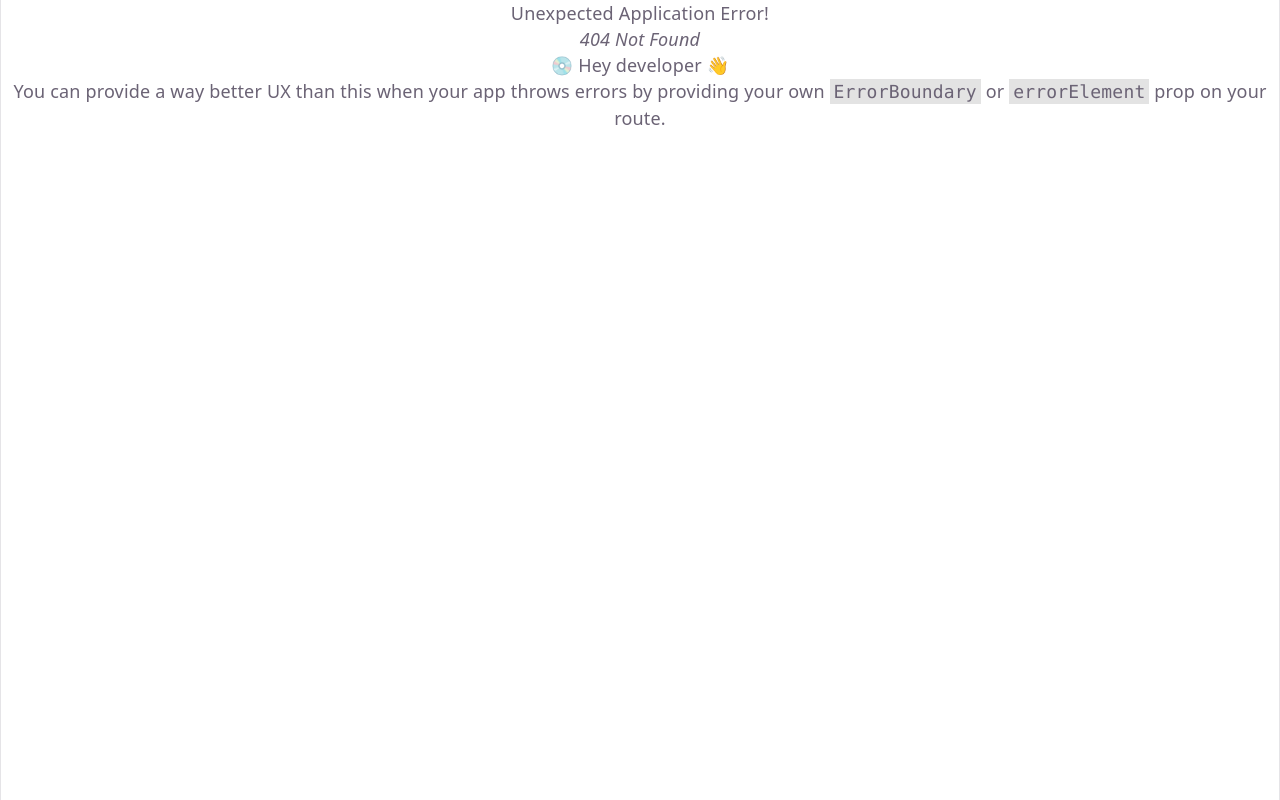
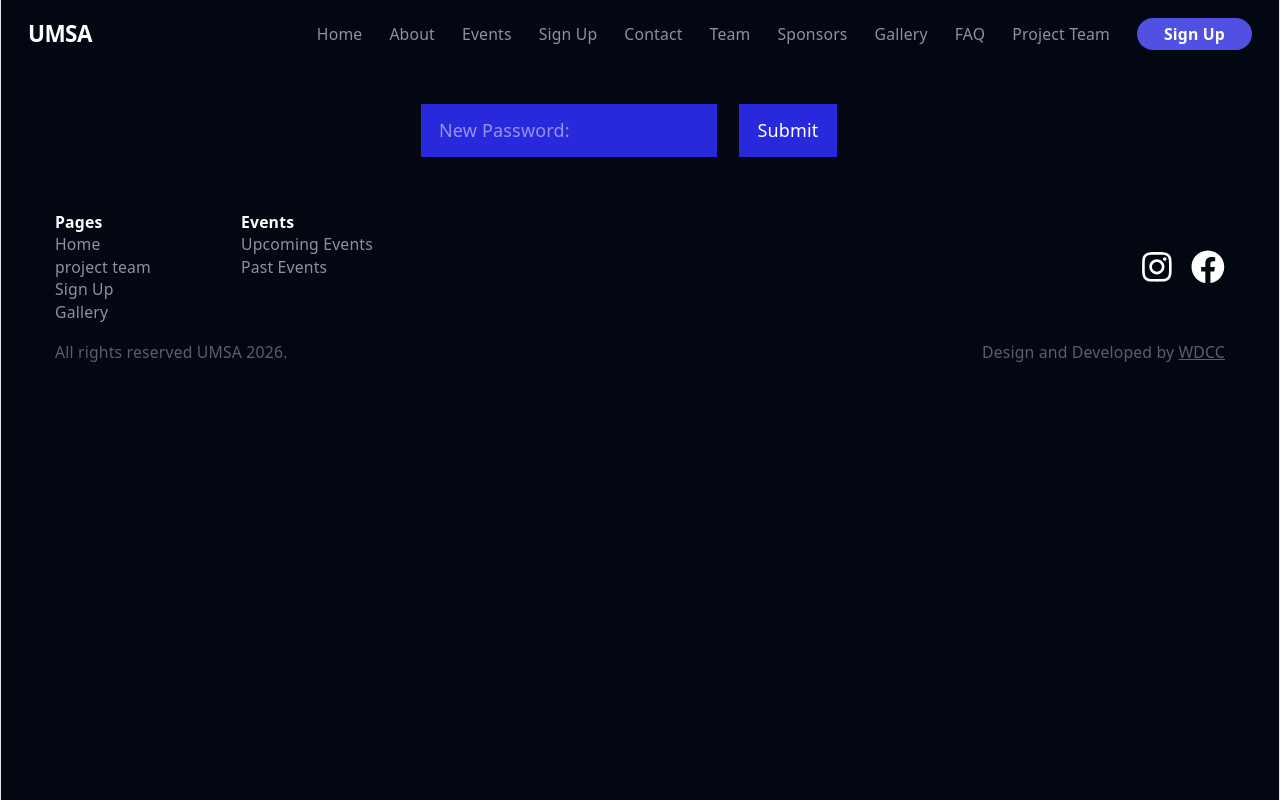
Before and after one commit to UoaWDCC/umsa, a React (Vite) app in the folder client/: page /forgot-password in a window 1280 px wide. Before the commit this address had no page. Built offline with nearby package versions, Linux system fonts and the light colour scheme.

Commit message:
feat: add reset password form skeleton

```diff
--- a/client/src/main.tsx
+++ b/client/src/main.tsx
@@ -40,6 +40,7 @@ import AdminLogin from "./pages/admin/Login";
 import HomeContentEditor from "./pages/admin/HomeContentEditor";
 import AdminAdder from "./pages/admin/AdminEditor";
 import CreateAdminAccount from "./pages/admin/CreateAdminAccount";
+import ForgotPassword from "./pages/admin/ForgotPassword";
 import pageLoader from "./pages/admin/CreateAdminAccountLoader";
 import AdminDetails from "./pages/admin/AdminDetails";
 
@@ -71,6 +72,7 @@ const router = createBrowserRouter([
         element: <CreateAdminAccount />,
         loader: pageLoader,
       },
+      { path: "forgot-password", element: <ForgotPassword /> },
     ],
   },
   /* admin routes live OUTSIDE RootLayout so they don't get the public navbar/footer */
--- /dev/null
+++ b/client/src/pages/admin/ForgotPassword.tsx
@@ -0,0 +1,20 @@
+import { useForm } from "react-hook-form";
+
+export default function ForgotPassword() {
+  const {
+    register,
+    handleSubmit,
+    formState: { errors },
+  } = useForm();
+
+  return (
+    <form>
+      <input
+        type="password"
+        placeholder="New Password:"
+        className="bg-accent1-primary px-4 py-3"
+      />
+      <button className="bg-accent1-primary p-4 py-3 mx-5">Submit</button>
+    </form>
+  );
+}
```
